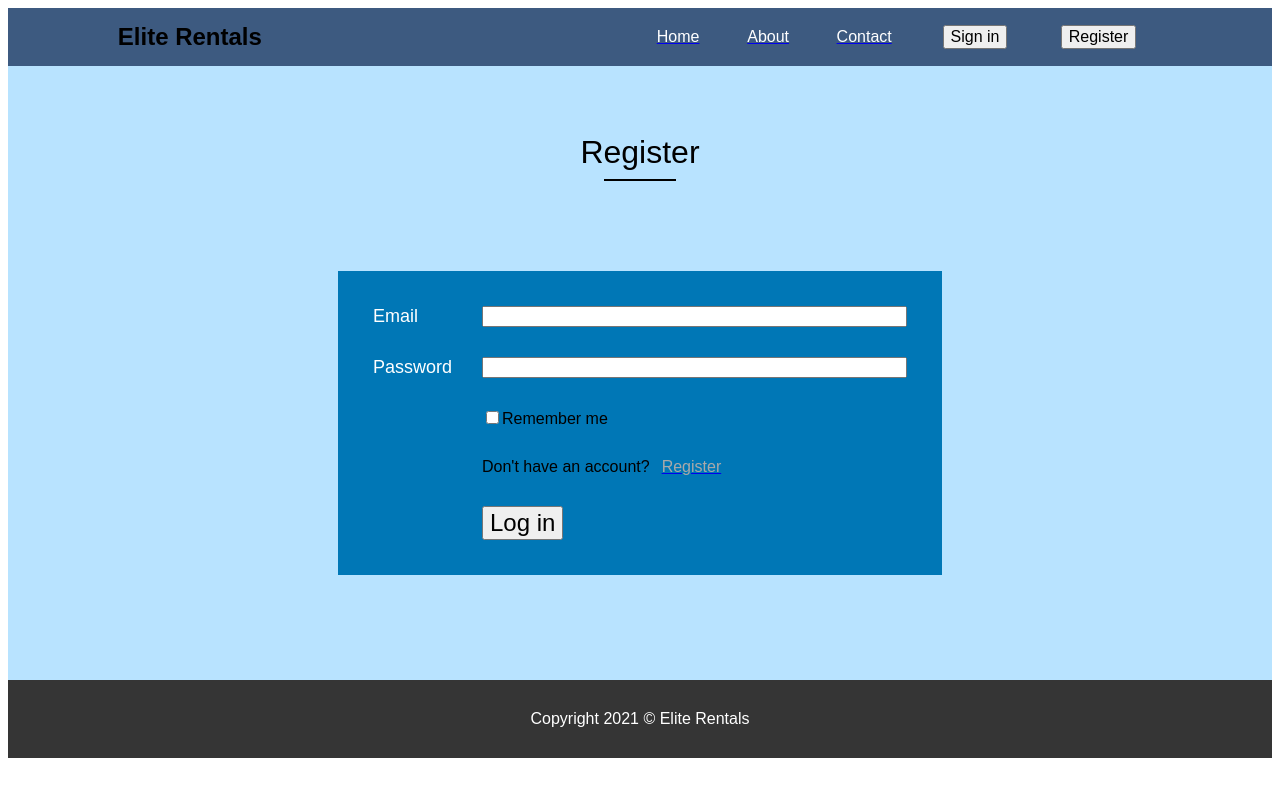
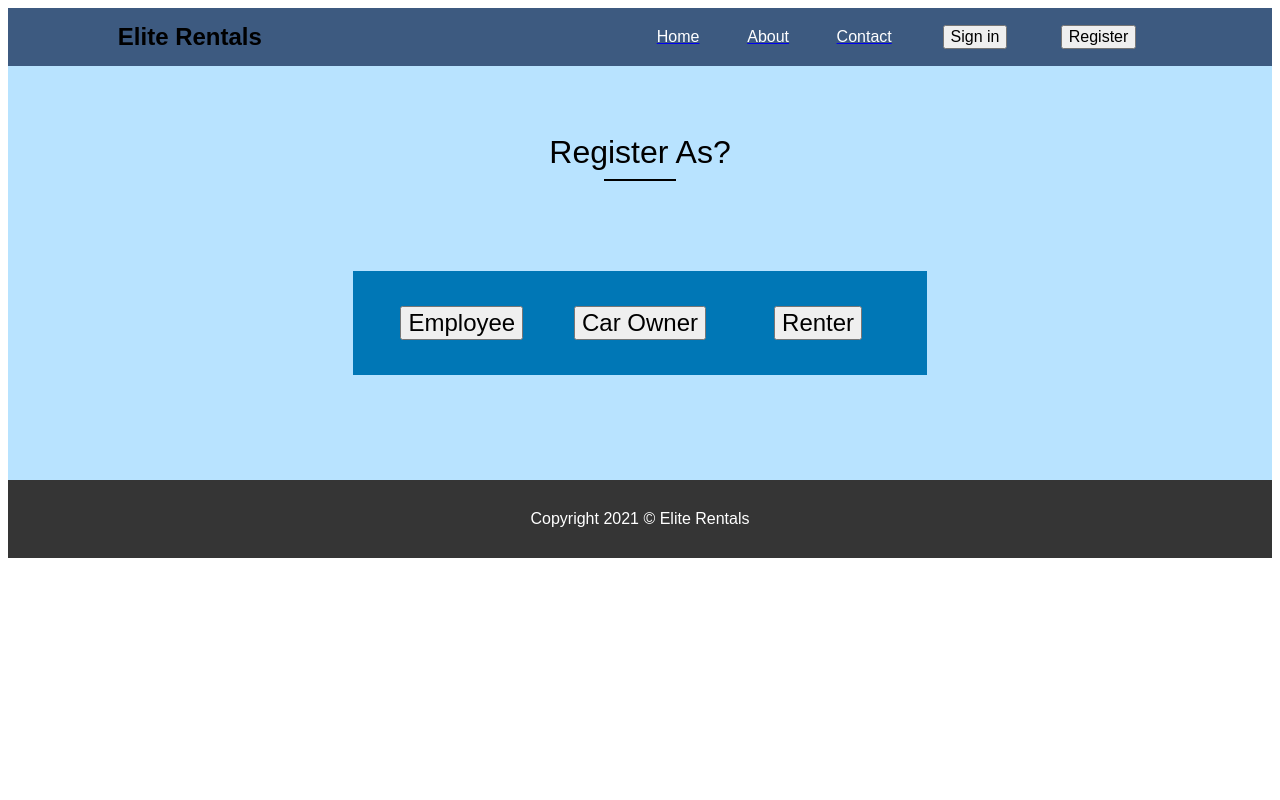
Before and after one commit to livealvi/Car-Rental-Service-Php-Project, a PHP site: page /View/register.php in a window 1280 px wide. Run offline with PHP 8.4, Linux system fonts and the light colour scheme; lists and menus that the app fills with data are empty.

Commit message:
added register pages

```diff
--- /dev/null
+++ b/View/Admin/admin_readme.txt
@@ -0,0 +1,3 @@
+This folder is strictly under operation of Admins.
+Only Md Tanzeem Rahat will edit the necessary files created
+in this directory for program segregation purpose.
--- a/View/register.php
+++ b/View/register.php
@@ -23,7 +23,7 @@
                     <tr>
                         <td height="160" align="center" valign="middle">
                             <font face="arial" size="6" color=" #000000">
-                                Register
+                                Register As?
                             </font>
                             <hr width="70" color="#000000">
                         </td>
@@ -36,57 +36,21 @@
                                     <td>
                                         <table border="0" width="100%" cellpadding="15" cellspacing="0" align="center" bgcolor="#0077b6">
                                             <tr>
-                                                <td width="30%">
-                                                    <font face="arial" size="4" color="#ffffff">
-                                                        Email
-                                                    </font>
-
-                                                </td>
-                                                <td width="70%">
-                                                    <input type="text" size="50">
-                                                </td>
-                                            </tr>
-                                            <tr>
-                                                <td width="30%">
-                                                    <font face="arial" size="4" color="#ffffff">
-                                                        Password
-                                                    </font>
-                                                </td>
-                                                <td width="70%">
-                                                    <input type="password" size="50">
-                                                </td>
-                                            </tr>
-                                            <tr>
-                                                <td width="30%">
-
-                                                </td>
-                                                <td width="70%">
-                                                    <font size="3" face="arial">
-                                                        <input type="checkbox" name="remember" value="yes">Remember me
-                                                    </font>
-                                                </td>
-                                            </tr>
-                                            <tr>
-                                                <td width="30%">
-                                                    &nbsp;
-                                                </td>
-                                                <td width="70%">
-                                                    <font size="3" face="arial">Don't have an account?</font>
-                                                    &nbsp;
-                                                    <a href="register.php">
-                                                        <font size="3" face="arial" color="#a9a9a9">Register</font>
-                                                    </a>
-                                                </td>
-                                            </tr>
-                                            <tr>
-                                                <td width="30%">
-                                                    &nbsp;
-                                                </td>
-                                                <td width="70%">
+                                                <th width="33%" align="centre">
                                                     <button type="submit" name="submit" value="login">
-                                                        <font size="5" face="arial">Log in</font>
+                                                        <font size="5" face="arial">Employee</font>
                                                     </button>
-                                                </td>
+                                                </th>
+                                                <th width="33%">
+                                                    <button type="submit" name="submit" value="login">
+                                                        <font size="5" face="arial">Car Owner</font>
+                                                    </button>
+                                                </th>
+                                                <th width="33%">
+                                                    <button type="submit" name="submit" value="login">
+                                                        <font size="5" face="arial">Renter</font>
+                                                    </button>
+                                                </th>
                                             </tr>
                                         </table>
                                     </td>
```
